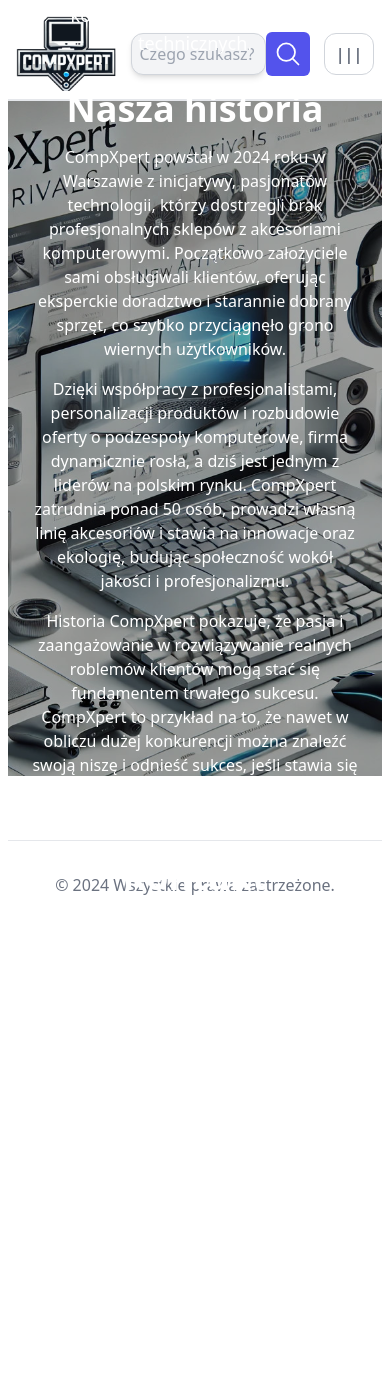
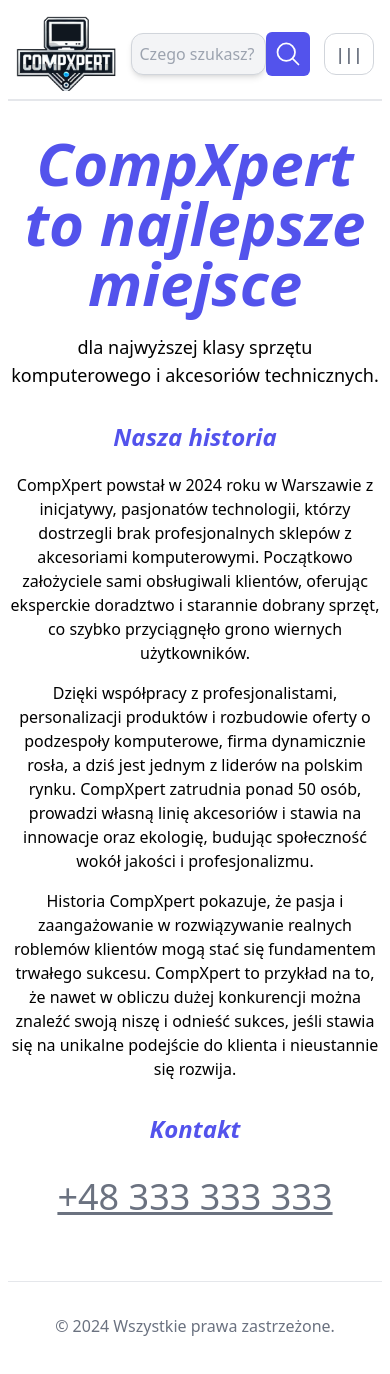
Before and after one commit to Ryzhenskiy/UKSW-CompXpert-E-Shop-grupa-nr-6, a Next.js app: page /information in a window 390 px wide. Shown: the top 1374 px of the page. Before the commit the page ends 1001 px from the top, so only its background shows below. Built offline with nearby package versions, Linux system fonts and the light colour scheme; no server answers.

Commit message:
Small fix in menuItem and recommendations. Fix information page visible on smaller 15.6 inches screen.

```diff
--- a/src/app/information/page.js
+++ b/src/app/information/page.js
@@ -1,25 +1,18 @@
 import Image from 'next/image';
 import SectionHeaders from '@/components/layout/SectionHeaders';
+import SectionBigHeader from '@/components/layout/SectionBigHeader';
 
 export default function Home() {
   return (
     <div>
-        <section className="relative h-[80vh] flex items-center justify-center  text-white">
-        {/* Overlay */}
-        <div className="absolute inset-0 bg-black bg-opacity-35 flex items-center justify-center px-6">
-            <div className="text-center max-w-3xl">
-                <h1 className="text-4xl md:text-5xl font-bold mb-4">
-                    CompXpert to najlepsze miejsce
-                </h1>
+        <section>
+            <section className="text-center my-8">
+                <SectionBigHeader header={'CompXpert to najlepsze miejsce'} />
                 <p className="text-lg md:text-xl mb-8">
-                    dla najwyższej klasy sprzętu komputerowego i
-                    akcesoriów technicznych.
+                    dla najwyższej klasy sprzętu komputerowego i akcesoriów technicznych.
                 </p>
-            <section className="text-center my-8">
-                <h1 className="text-4xl md:text-4xl font-bold mb-4">
-                    Nasza historia
-                </h1>
-                <div className="text-white-500 max-w-md mx-auto mt-4 flex flex-col gap-4">
+                <SectionHeaders header={'Nasza historia'} />
+                <div className="text-black-500 max-w-md mx-auto mt-4 flex flex-col gap-4">
                     <p>
                         CompXpert powstał w 2024 roku w Warszawie z inicjatywy, pasjonatów technologii,
                         którzy dostrzegli brak profesjonalnych sklepów z akcesoriami komputerowymi.
@@ -41,30 +34,18 @@
                 </div>
             </section>
             <section className="text-center my-8">
-                <h1 className="text-4xl md:text-4xl font-bold mb-4">
-                    Kontakt
-                </h1>
+                <SectionHeaders
+                header={"Kontakt"}
+                />
                 <div className="mt-8">
                 <a
                     ahref="tel:+48333333333"
-                        className="text-4xl underline text-white-500"
+                    className="text-4xl underline text-gray-500"
                 >
                     +48 333 333 333
                 </a>
                 </div>
             </section>
-            </div>
-        </div>
-
-      {/* Background Image */}
-      <Image
-        src="/carousel-1.jpg" // Path to your background image
-        alt="Hero Background"
-        layout="fill"
-        objectFit="cover"
-        quality={90}
-        className="-z-10" // Ensures the image is behind all content
-      />
         </section>
     </div>
   );
--- a/src/components/layout/Recommendations.jsx
+++ b/src/components/layout/Recommendations.jsx
@@ -17,8 +17,8 @@
   return (
     <section className="mt-5 flex justify-center">
       <div className="flex w-[95%]">
-        <div className="flex-col p-2 w-[90%]">
-          <div className="grid grid-cols-1 p-2 sm:grid-cols-6">
+        <div className="flex-col p-2 w-[100%]">
+          <div className="grid grid-cols-1 p-2 sm:grid-cols-5">
             {productsToShow.length > 0 ? (
               productsToShow.map((item) => (
                 <MenuItem key={item.id} product={item} />
--- /dev/null
+++ b/src/components/layout/SectionBigHeader.jsx
@@ -0,0 +1,11 @@
+const SectionBigHeader = ({ header, subheader, className = 'mb-5 mt-2' }) => {
+    return (
+      <section className={className}>
+        <h1 className="text-primary font-bold mb-1 text-6xl italic">{header}</h1>
+        <p className="text-gray-500 text-xl underline italic font-semibold">
+          {subheader}
+        </p>
+      </section>
+    );
+  };
+  export default SectionBigHeader;
--- a/src/components/menu/MenuItem.jsx
+++ b/src/components/menu/MenuItem.jsx
@@ -29,7 +29,7 @@
   }
 
   return (
-    <div className="w-64 h-[410px] text-center p-4 rounded-lg hover:bg-white hover:shadow-md hover:shadow-black/25 transition-all ">
+    <div className="w-64 h-[420px] text-center p-4 rounded-lg hover:bg-white hover:shadow-md hover:shadow-black/25 transition-all ">
       <Link href={'/products/' + product._id}>
         <div className="text-center h-[200px] flex items-center justify-center">
           <Image
@@ -41,7 +41,7 @@
           />
         </div>
 
-        <h4 className="font-semibold text-xl my-3 h-[50px] line-clamp-1">
+        <h4 className="font-semibold text-xl my-3 h-[60px] line-clamp-1">
           {product.name}
         </h4>
         <p className="text-gray-500 text-sm line-clamp-3 h-[60px]">
```
Lines whose indentation alone changed are shown as unchanged.
